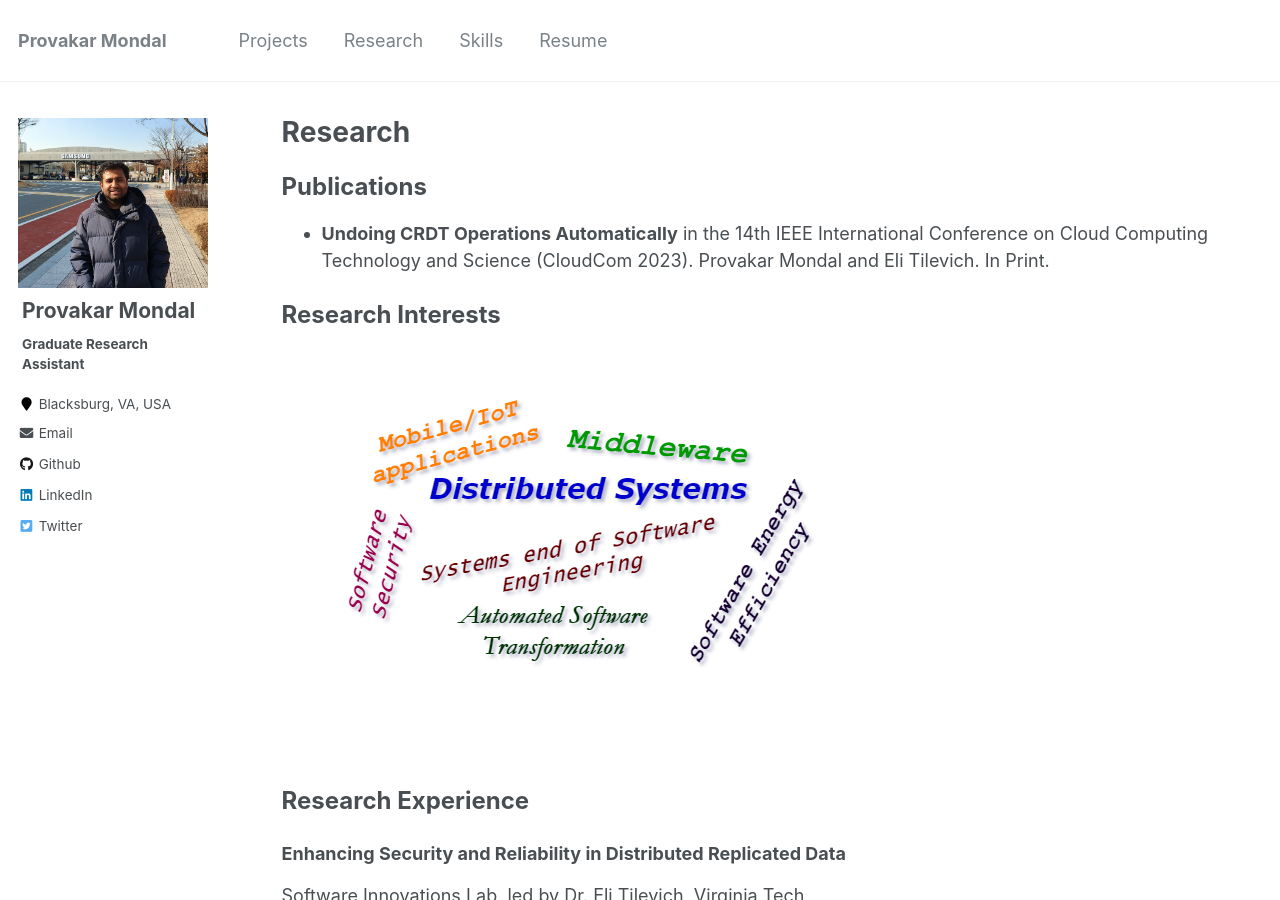
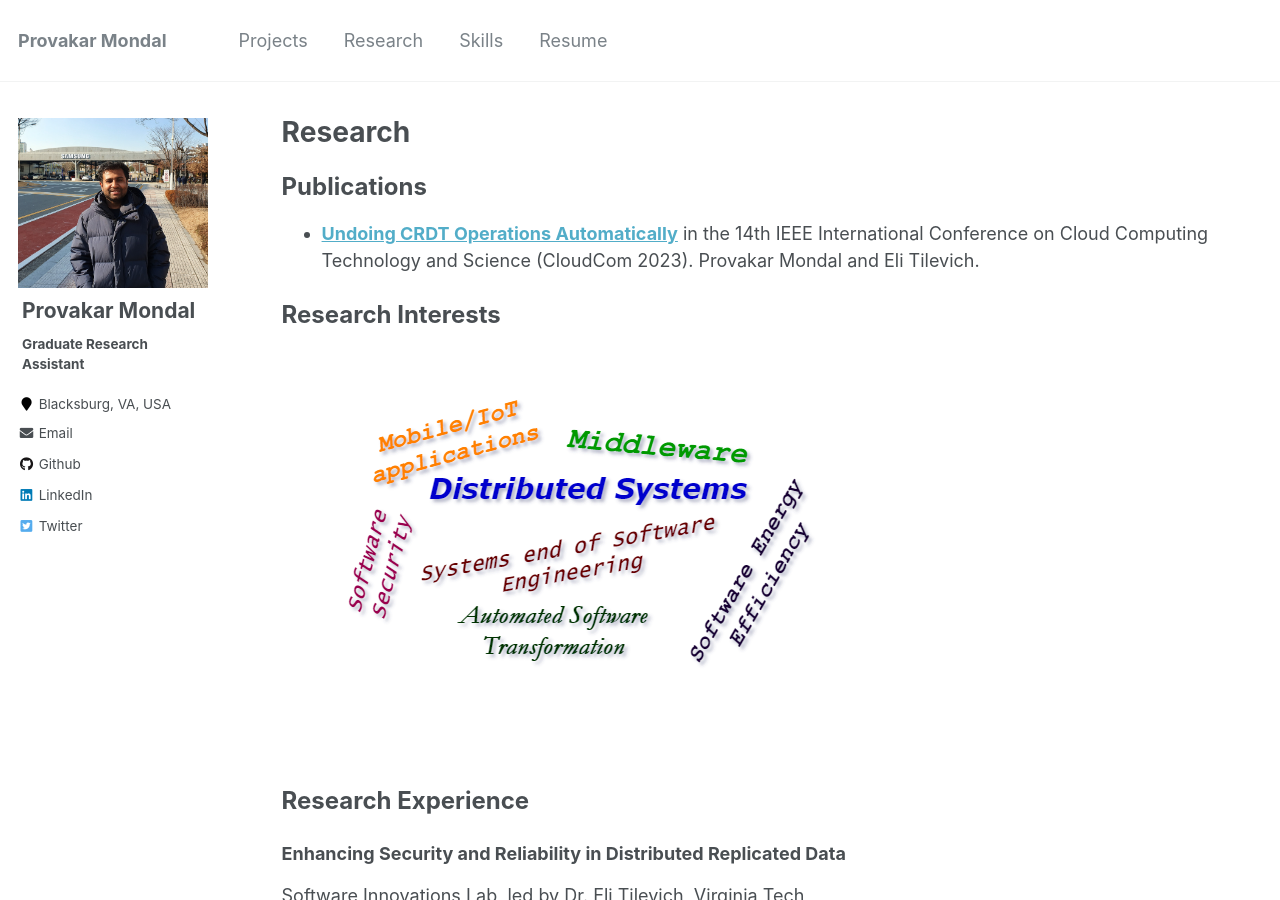
Before and after one commit to surzoprovakar/surzoprovakar.github.io, a Jekyll site: the page built from _pages/research.md, in a window 1280 px wide and 900 px high. Built offline with Jekyll 4.4.1, drawn with Linux system fonts in a browser that asks for light colours.

Commit message:
add CloudCom 2023 paper's url

```diff
--- a/_pages/research.md
+++ b/_pages/research.md
@@ -6,7 +6,7 @@ author_profile: true
 ---
 
 #### <font size = "+2.5"><b>Publications</b></font>
-- <b>Undoing CRDT Operations Automatically</b> in the 14th IEEE International Conference on Cloud Computing Technology and Science (CloudCom 2023). Provakar Mondal and Eli Tilevich. In Print.
+- <a href = "https://ieeexplore.ieee.org/stamp/stamp.jsp?tp=&arnumber=10475806" target="_blank" rel="noopener noreferrer"> <b>Undoing CRDT Operations Automatically</b></a> in the 14th IEEE International Conference on Cloud Computing Technology and Science (CloudCom 2023). Provakar Mondal and Eli Tilevich.
 
 #### <font size = "+2.5"><b>Research Interests</b></font>
 
```
